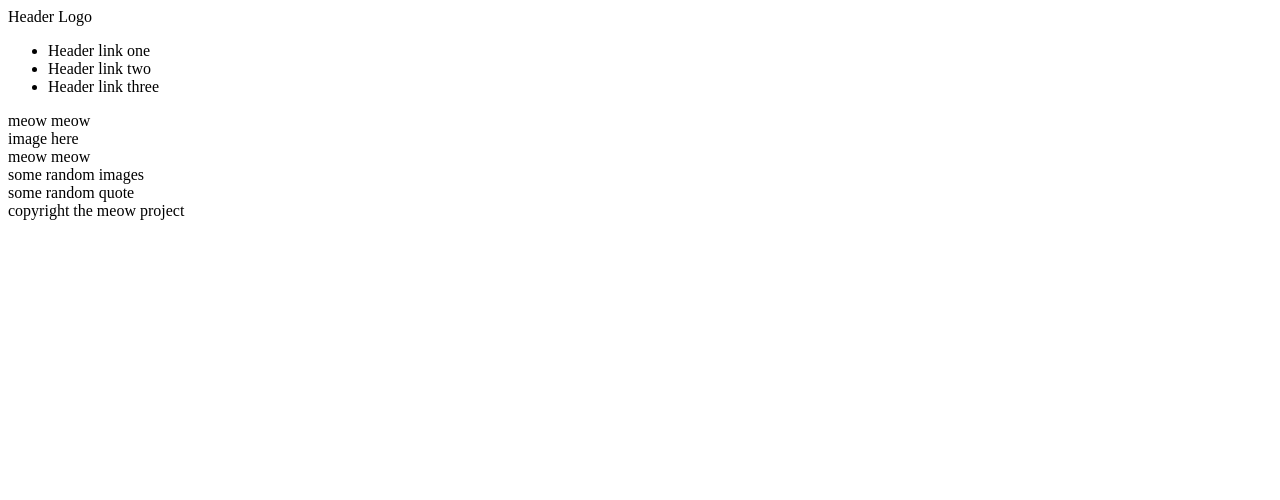
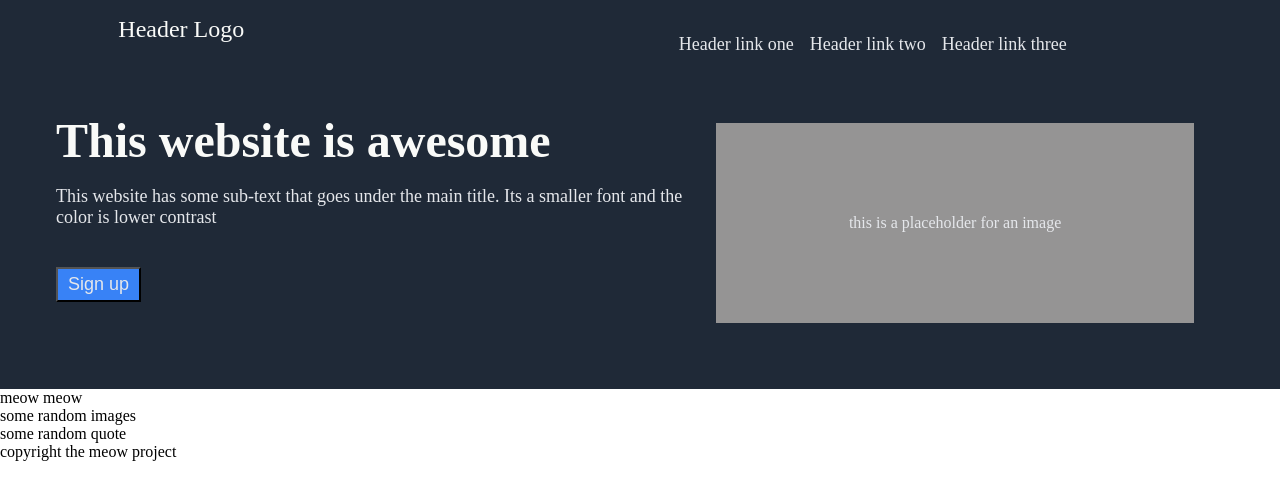
Before and after one commit to Infinite-XD/landing-page, a plain HTML site: page index.html in a window 1280 px wide. Drawn offline with Linux system fonts and the light colour scheme.

Commit message:
Make layout of top-content in styles.css and make slight changes in index.html

```diff
--- a/index.html
+++ b/index.html
@@ -8,6 +8,7 @@
     <title>Document</title>
 </head>
 <body>
+    <div class="top-content">
         <div class="header">
             <div class="logo">Header Logo</div>
             <ul class="header-links">
@@ -17,8 +18,13 @@
             </ul>
         </div>
         <div class="top">
-        <div class="top-content">meow meow</div>
-        <div class="top-image">image here</div>
+            <div class="top-text">
+                This website is awesome
+                <p>This website has some sub-text that goes under the main title. Its a smaller font and the color is lower contrast</p>
+                <button>Sign up</button>
+            </div>
+            <div class="top-image">this is a placeholder for an image</div>
+        </div>
     </div>
 
     <div class="middle">
--- a/styles.css
+++ b/styles.css
@@ -0,0 +1,63 @@
+body {
+    margin: 0;
+    min-height: 100vh;
+}
+
+
+.top-content {
+    background-color: #1F2937;
+    padding: 16px;
+}
+
+.header {
+    display: flex;
+    justify-content: space-around;
+}
+
+.logo {
+    color: #F9FAF8;
+    font-size: 24px;
+    margin-left: -95px;
+}
+
+.header-links{
+    display: flex;
+    color:  #E5E7EB;
+    font-size: 18px;
+    list-style: none;
+    gap: 16px;
+}
+
+.top {
+    display: flex;
+    justify-content: space-around;
+    margin: 40px;
+}
+
+.top-image {
+    display: flex;
+    justify-content: center;
+    align-items: center;
+    background-color:rgb(149, 148, 148);
+    width: 600px;
+    height: 200px;
+    color:  #E5E7EB;
+    margin: 10px 30px;
+}
+
+.top-text {
+    color: #F9FAF8;
+    font-weight: bolder;
+    font-size: 48px;
+}
+
+.top-text p,
+.top-text button {
+    color:  #E5E7EB;
+    font-size: 18px;
+    font-weight: lighter;
+}
+.top-text button{
+    padding: 5px 10px;
+    background-color: #3882F6;
+}
```
Lines whose indentation alone changed are shown as unchanged.
